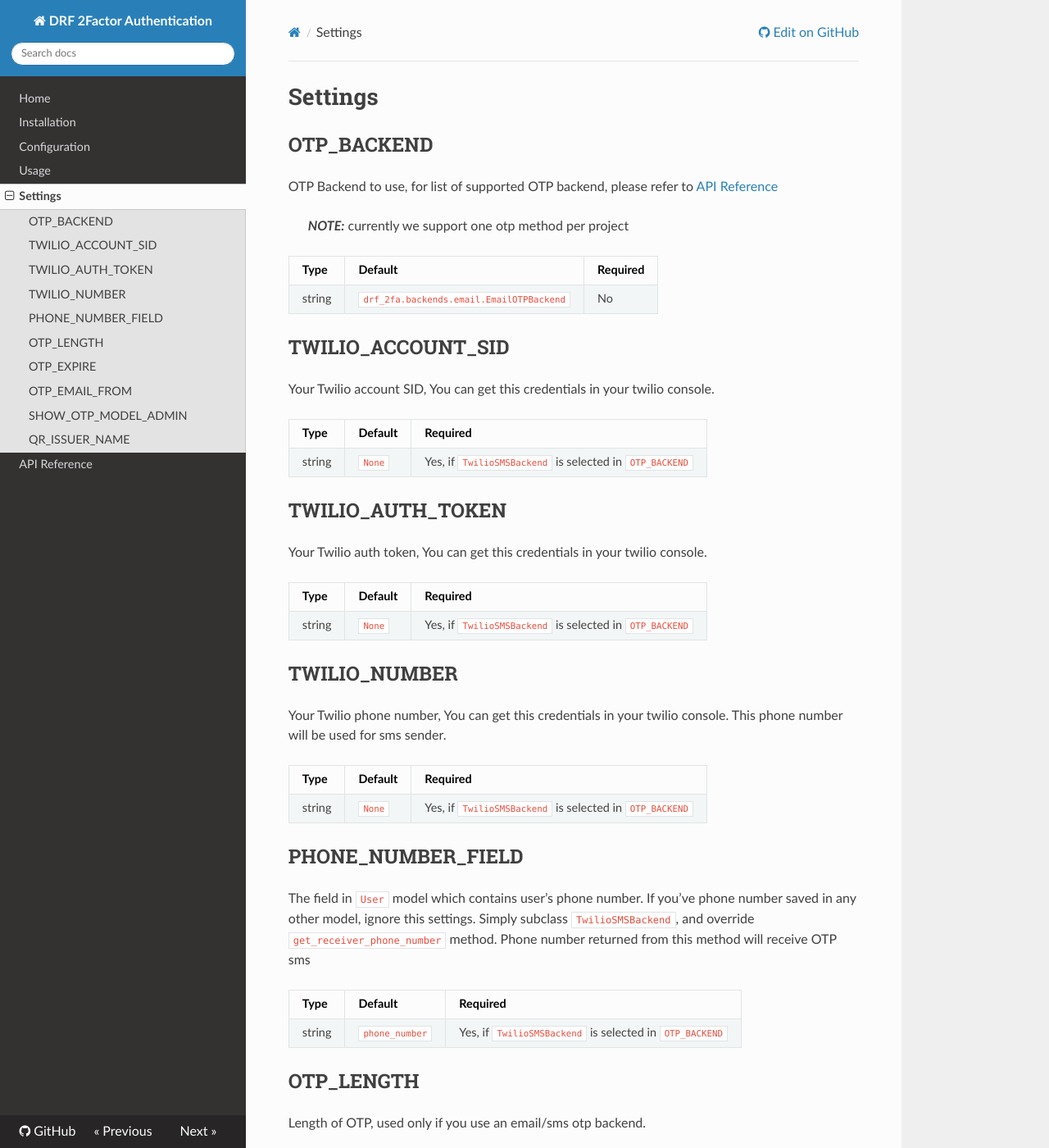
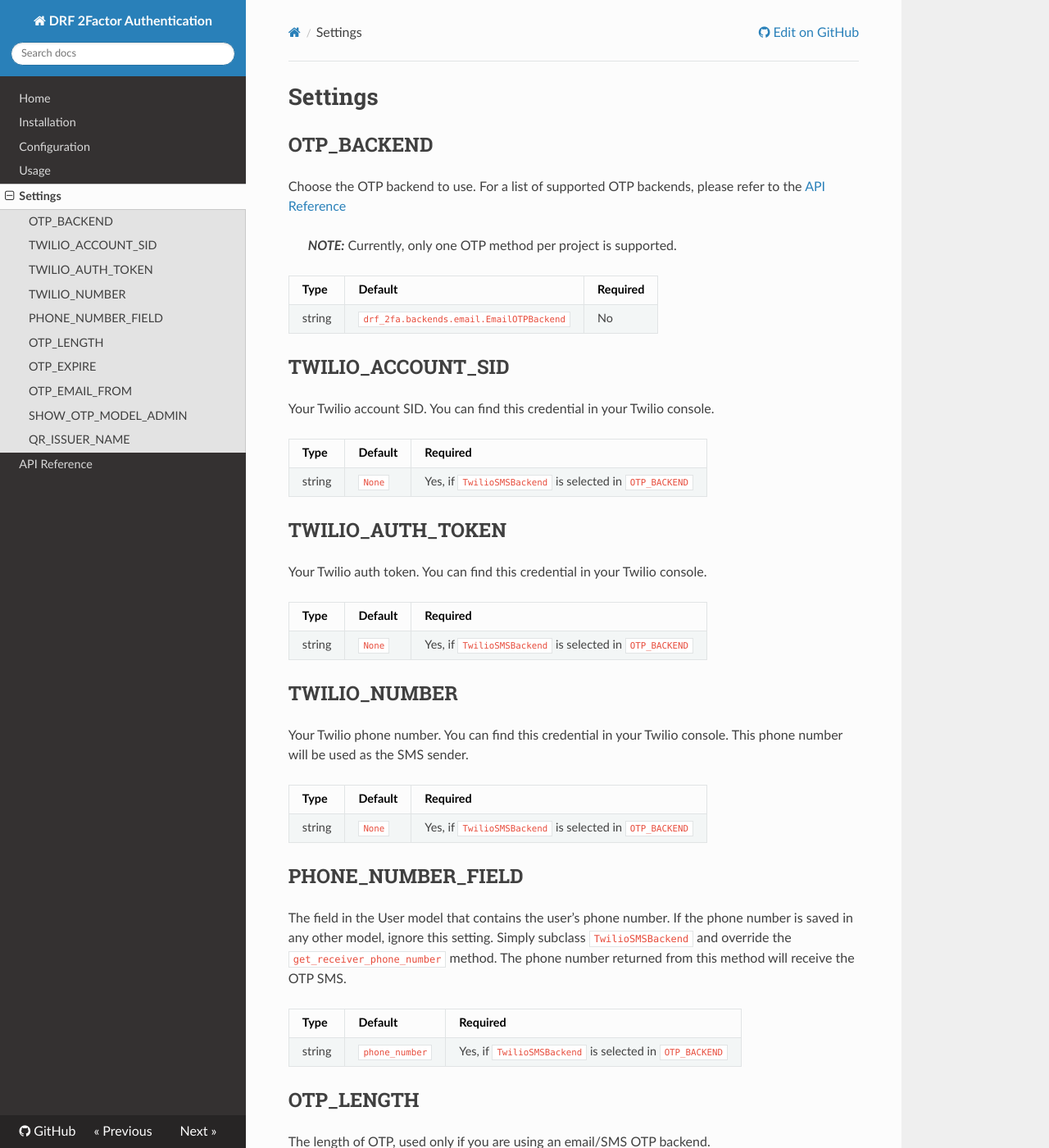
Before and after one commit to farhad0085/drf-2fa, an MkDocs documentation site: the page built from docs/settings.md, in a window 1280 px wide and 1400 px high. Shown: the whole window at 82% size. Built offline with MkDocs 1.6.1, drawn with Linux system fonts in a browser that asks for light colours; nearby versions of some CDN libraries; some of the changed text lies outside the part shown.

```diff
--- a/docs/settings.md
+++ b/docs/settings.md
@@ -1,9 +1,10 @@
 # Settings
 
 ## OTP_BACKEND
-OTP Backend to use, for list of supported OTP backend, please refer to [API Reference](./backends.md)
+Choose the OTP backend to use. For a list of supported OTP backends, please refer to the [API Reference](./backends.md)
 
-> **_NOTE:_** currently we support one otp method per project
+> **_NOTE:_** Currently, only one OTP method per project is supported.
+
 
 | Type      |      Default                              | Required                             |
 |-----------|-------------------------------------------| ------------------------------------ |
@@ -11,51 +12,49 @@ OTP Backend to use, for list of supported OTP backend, please refer to [API Refe
 
 
 ## TWILIO_ACCOUNT_SID
-Your Twilio account SID, You can get this credentials in your twilio console.
+Your Twilio account SID. You can find this credential in your Twilio console.
 
 | Type      |      Default                              | Required                                              |
 | --------- | ----------------------------------------- | ----------------------------------------------------- |
 | string    | `None`                                    |Yes, if `TwilioSMSBackend` is selected in `OTP_BACKEND`|
 
 ## TWILIO_AUTH_TOKEN
-Your Twilio auth token, You can get this credentials in your twilio console.
+Your Twilio auth token. You can find this credential in your Twilio console.
 
 | Type      |      Default                              | Required                                              |
 | --------- | ----------------------------------------- | ----------------------------------------------------- |
 | string    | `None`                                    |Yes, if `TwilioSMSBackend` is selected in `OTP_BACKEND`|
 
 ## TWILIO_NUMBER
-Your Twilio phone number, You can get this credentials in your twilio console. This phone number will be used for sms sender.
+Your Twilio phone number. You can find this credential in your Twilio console. This phone number will be used as the SMS sender.
 
 | Type      |      Default                              | Required                                              |
 | --------- | ----------------------------------------- | ----------------------------------------------------- |
 | string    | `None`                                    |Yes, if `TwilioSMSBackend` is selected in `OTP_BACKEND`|
 
 ## PHONE_NUMBER_FIELD
-The field in `User` model which contains user's phone number. If you've phone number saved in any other model,
-ignore this settings. Simply subclass `TwilioSMSBackend`, and override `get_receiver_phone_number` method.
-Phone number returned from this method will receive OTP sms
+The field in the User model that contains the user's phone number. If the phone number is saved in any other model, ignore this setting. Simply subclass `TwilioSMSBackend` and override the `get_receiver_phone_number` method. The phone number returned from this method will receive the OTP SMS.
 
 | Type      |      Default                              | Required                                              |
 | --------- | ----------------------------------------- | ----------------------------------------------------- |
 | string    | `phone_number`                            |Yes, if `TwilioSMSBackend` is selected in `OTP_BACKEND`|
 
 ## OTP_LENGTH
-Length of OTP, used only if you use an email/sms otp backend.
+The length of OTP, used only if you are using an email/SMS OTP backend.
 
 | Type      |      Default                              | Required                                              |
 | --------- | ----------------------------------------- | ----------------------------------------------------- |
 | integer   | 6                                         | No                                                    |
 
 ## OTP_EXPIRE
-Define after how long, the OTP will be expired. Used only if you use an email/sms otp backend.
+Defines after how long the OTP will expire. Used only if you are using an email/SMS OTP backend.
 
 | Type      |      Default                              | Required                                              |
 | --------- | ----------------------------------------- | ----------------------------------------------------- |
 | timedelta | `datetime.timedelta(seconds=86400)`       | No                                                    |
 
 ## OTP_EMAIL_FROM
-For an email otp backend, specify the sender email. Used only in email otp backends.
+For an email OTP backend, specify the sender's email. Used only in email OTP backends.
 
 | Type      |      Default                              | Required                                              |
 | --------- | ----------------------------------------- | ----------------------------------------------------- |
@@ -69,7 +68,7 @@ Set to True if you want to see `drf_2fa` model's admins in your admin site.
 | boolean   | `False`                                   | No                                                    |
 
 ## QR_ISSUER_NAME
-QR issuer name, used in third party authenticator app, for displaying the site name. Specify this setting to match it with your app name.
+The QR issuer name, used in third-party authenticator apps to display the site name. Specify this setting to match it with your app name.
 
 | Type      |      Default                              | Required                                              |
 | --------- | ----------------------------------------- | ----------------------------------------------------- |
--- a/setup.py
+++ b/setup.py
@@ -10,7 +10,7 @@ README = (BASE_PATH / "README.md").read_text()
 # This call to setup() does all the work
 setup(
     name="drf-2fa",
-    version="1.0.1",
+    version="1.0.2",
     description="Integrate 2 Factor Authentication in Your Django REST API project easily.",
     long_description=README,
     long_description_content_type="text/markdown",
@@ -26,7 +26,7 @@ setup(
     packages=["drf_2fa", "drf_2fa/migrations", "drf_2fa/backends"],
     package_data={'drf_2fa': ['templates/**/**/*.*']},
     include_package_data=True,
-    install_requires=[],
+    install_requires=["qrcode==7.4.2", "django>=2.2", "djangorestframework>=3.14"],
 )
 
 # build
```
Also changed, not shown: README.md (+3 -1 lines), docs/configuration.md (+2 -2 lines), docs/index.md (+3 -1 lines), docs/installation.md (+7 -5 lines), docs/usage.md (+11 -0 lines).
